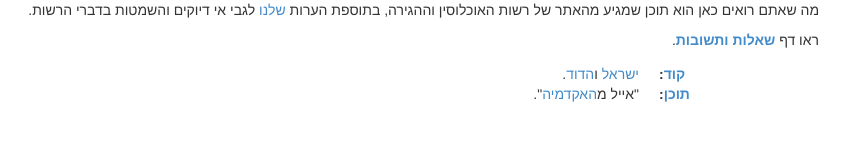
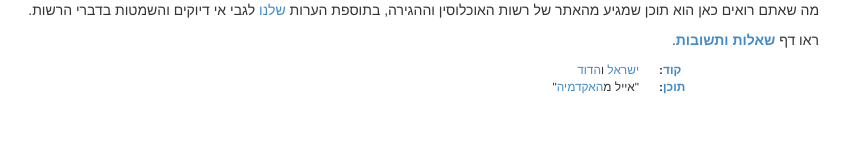
Before and after one commit to thedod/reply2smartid, a plain HTML site: page welcome.html in a window 1280 px wide. Shown: the whole page, without its empty margins (406-1255 px from the left). Drawn offline with Linux system fonts and the light colour scheme.

Commit message:
Smaller credits (iframe wraps them)

```diff
--- a/welcome.html
+++ b/welcome.html
@@ -2,8 +2,12 @@
 <html lang="he"><head><meta http-equiv="content-type" content="text/html; charset=utf-8"><link href="bootstrap.rtl.min.css" rel="stylesheet" media="screen"></head><body dir="rtl"><div class="container"><div class="row"><div class="col-12">
 <p>מה שאתם רואים כאן הוא תוכן שמגיע מהאתר של רשות האוכלוסין וההגירה, בתוספת הערות <a target="_blank" href="http://no2bio.org">שלנו</a> לגבי אי דיוקים והשמטות בדברי הרשות.</p>
 <p>ראו דף <strong><a target="_top" href="http://replies2gov.tomodo.me/GeneralInformation/Pages/FAQ.aspx">שאלות ותשובות</a></strong>.</p>
-<dl class="dl-horizontal">
-  <dt><a target="_blank" href="https://github.com/thedod/faqbuster">קוד</a>:</dt><dd><a target="_blank" href="https://github.com/israellevin/">ישראל</a> ו<a target="_blank" href="https://github.com/thedod/">הדוד</a>.</dd>
-  <dt><a target="_blank" href="https://github.com/thedod/reply2smartid/tree/gh-pages">תוכן</a>:</dt><dd>"אייל מ<a target="_blank" href="http://no2bio.org/letters-to-knesset/">האקדמיה</a>".</dd>
-</dl>
+<small>
+  <dl class="dl-horizontal">
+    <dt><a target="_blank" href="https://github.com/thedod/faqbuster">קוד</a>:</dt>
+    <dd><a target="_blank" href="https://github.com/israellevin/">ישראל</a> ו<a target="_blank" href="https://github.com/thedod/">הדוד</a></dd>
+    <dt><a target="_blank" href="https://github.com/thedod/reply2smartid/tree/gh-pages">תוכן</a>:</dt>
+    <dd>"אייל מ<a target="_blank" href="http://no2bio.org/letters-to-knesset/">האקדמיה</a>"</dd>
+  </dl>
+</small>
 </div></div></div></body></html>
```
